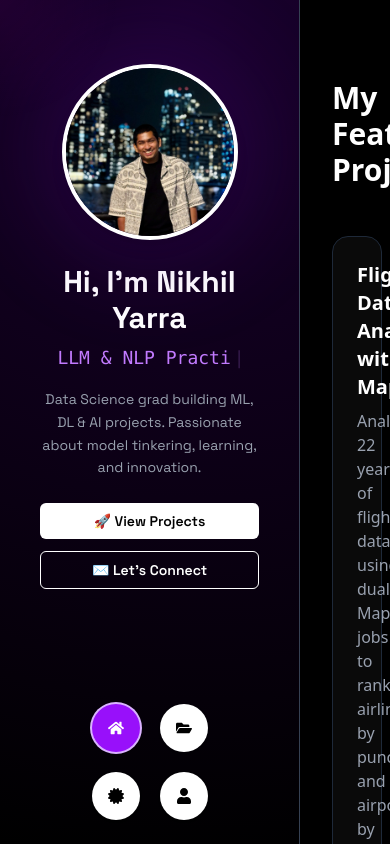
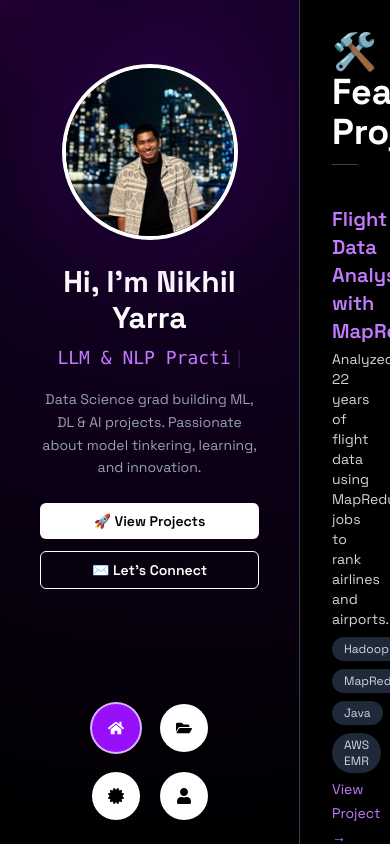
Before and after one commit to nymav/ny-portfolio, a React (Vite) app: page / in a window 390 px wide. Both pictures are taken after a click on the button "🚀 View Projects". Built offline with nearby package versions, Linux system fonts and the light colour scheme.

Commit message:
Refactor Projects section layout with responsive container and spacing fix

```diff
--- a/src/components/sections/Projects.jsx
+++ b/src/components/sections/Projects.jsx
@@ -3,55 +3,55 @@ export const Projects = () => {
     {
       title: "Flight Data Analysis with MapReduce",
       description:
-        "Analyzed 22 years of flight data using dual MapReduce jobs to rank airlines by punctuality and airports by taxi time.",
+        "Analyzed 22 years of flight data using MapReduce jobs to rank airlines and airports.",
       tech: ["Hadoop", "MapReduce", "Java", "AWS EMR"],
       link: "https://github.com/nymav/Fligh-Data-Analysis-with-MapReduce",
     },
     {
       title: "Web Scraping Neural Development Research",
       description:
-        "Built an R-based scraper to extract and analyze article metadata from Neural Development for keyword and trend insights.",
+        "Extracted metadata from articles using R and visualized keyword trends.",
       tech: ["R", "rvest", "dplyr", "ggplot2"],
       link: "https://github.com/nymav/Web-Scraping-Articles",
     },
     {
       title: "Face Emotion Detection Using CNNs",
       description:
-        "Built and compared CNN models (VGG, ResNet, DenseNet) for facial emotion detection with 99.89% accuracy using SMOTE and augmentation.",
-      tech: ["Python", "TensorFlow", "Keras", "OpenCV", "SMOTE", "Scikit-learn"],
+        "Compared VGG, ResNet, DenseNet for facial emotion recognition with SMOTE.",
+      tech: ["Python", "TensorFlow", "Keras", "OpenCV", "SMOTE"],
       link: "https://github.com/nymav/Face-Emotion-Detection-Using-CNNs",
     },
     {
       title: "Causal Inference in Healthcare",
       description:
-        "Estimated treatment effects from MIMIC-III data using DoWhy and SHAP for interpretability.",
-      tech: ["Python", "DoWhy", "EconML", "SHAP", "Pandas"],
+        "Estimated treatment effects using DoWhy and SHAP on MIMIC-III data.",
+      tech: ["Python", "DoWhy", "EconML", "SHAP"],
     },
     {
       title: "Bank Campaign Response Prediction",
       description:
-        "Forecasted client responses using XGBoost and SVM, achieving 98% accuracy with SHAP for insights.",
-      tech: ["Python", "XGBoost", "SVM", "SHAP", "Scikit-learn"],
+        "Built XGBoost & SVM models to predict marketing outcomes with SHAP insights.",
+      tech: ["Python", "XGBoost", "SVM", "SHAP"],
       link: "https://github.com/nymav/Predictive-Modeling-for-Optimizing-Bank-Marketing-Campaigns-Using-Machine-Learning",
     },
     {
       title: "Apple Stock Price Forecasting",
       description:
-        "Used LSTM and smoothing models to predict Apple stock prices with high accuracy.",
-      tech: ["Python", "TensorFlow", "LSTM", "SQL", "Pandas"],
+        "Predicted Apple stock prices using LSTM and smoothing techniques.",
+      tech: ["TensorFlow", "LSTM", "SQL", "Pandas"],
     },
     {
       title: "DDoS Attack Detection Tool",
       description:
-        "Created a classifier using AdaBoost and Naive Bayes to detect DDoS attacks, reducing load by 40%.",
-      tech: ["Python", "Scikit-learn", "AdaBoost", "PyQt"],
+        "Built a tool using AdaBoost & Naive Bayes to detect DDoS with 40% load cut.",
+      tech: ["Scikit-learn", "AdaBoost", "PyQt"],
       link: "https://github.com/nymav/DDoS-Attack-Detection-using-Machine-Learning",
     },
     {
       title: "Sentiment Analysis on Uber & Ola",
       description:
-        "Built a deep learning model using Word2Vec and CNN to classify user sentiments from tweets.",
-      tech: ["TensorFlow", "Keras", "Word2Vec", "CNN"],
+        "Classified tweets using Word2Vec and CNN for ride-sharing sentiment.",
+      tech: ["Word2Vec", "CNN", "TensorFlow"],
       link: "https://github.com/nymav/Sentiment-Analysis-on-Uber-and-Ola",
     },
   ];
@@ -59,32 +59,24 @@ export const Projects = () => {
   return (
     <section
       id="projects"
-      className="min-h-[90vh] w-full bg-black text-white py-20 px-4"
+      className="w-full py-8 sm:py-10 px-4 sm:px-6 bg-black text-white"
+      style={{ fontFamily: "'Space Grotesk', sans-serif" }}
     >
-      <div className="max-w-7xl w-full mx-auto">
-        <h2 className="text-3xl sm:text-4xl font-bold mb-12 text-center">
-          My Featured Projects
+      <div className="mx-auto w-full max-w-[90rem]">
+        <h2 className="text-4xl font-bold mb-10 text-left border-b border-gray-700 pb-3">
+          🛠️ Featured Projects
         </h2>
 
-        <div className="grid grid-cols-1 md:grid-cols-2 gap-8">
+        <div className="space-y-8">
           {projects.map((project, index) => (
-            <div
-              key={index}
-              className="p-6 rounded-2xl bg-[#0a0a0a] shadow-lg hover:shadow-xl transition transform hover:-translate-y-1 border border-gray-800"
-            >
-              <h3 className="text-xl font-semibold mb-2">{project.title}</h3>
-              <p className="text-gray-400 mb-4">{project.description}</p>
-              <div className="flex flex-wrap gap-2 mb-4">
+            <div key={index}>
+              <h3 className="text-xl font-semibold mb-1 text-purple-400">{project.title}</h3>
+              <p className="text-gray-300 text-sm mb-2">{project.description}</p>
+              <div className="flex flex-wrap gap-2 mb-1">
                 {project.tech.map((tech, i) => (
-                  <a
-                    key={i}
-                    href={`https://www.google.com/search?q=${tech}`}
-                    target="_blank"
-                    rel="noopener noreferrer"
-                    className="bg-gray-800 text-white py-1 px-3 rounded-full text-sm hover:bg-gray-700 transition"
-                  >
+                  <span key={i} className="bg-gray-800 text-gray-300 text-xs px-3 py-1 rounded-full">
                     {tech}
-                  </a>
+                  </span>
                 ))}
               </div>
               {project.link ? (
@@ -92,19 +84,13 @@ export const Projects = () => {
                   href={project.link}
                   target="_blank"
                   rel="noopener noreferrer"
-    className="text-gray-300 font-medium hover:text-white transition"
+                  className="text-sm text-purple-400 hover:text-white transition"
                 >
                   View Project →
                 </a>
               ) : (
-  <button
-    onClick={() => alert("Project details still updating...")}
-    className="text-gray-300 font-medium hover:text-white transition"
-  >
-    View Project →
-  </button>
+                <span className="text-sm text-gray-500 italic">Coming soon...</span>
               )}
-
             </div>
           ))}
         </div>
```
Lines whose indentation alone changed are shown as unchanged.
